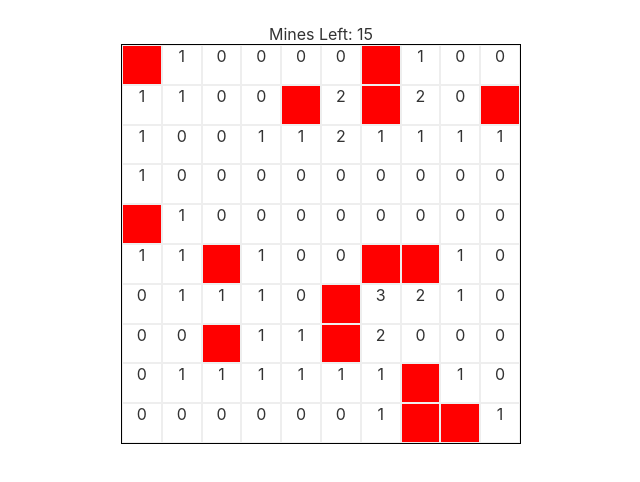
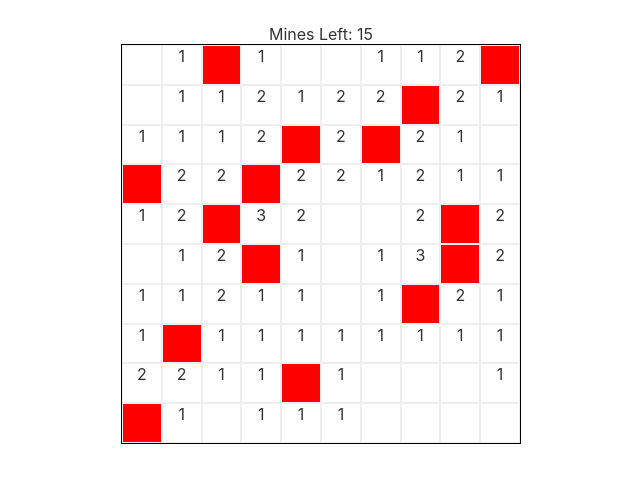
Before and after one commit to lancerdonnie/minecraft, a Svelte app: page / in a window 1280 px wide. Shown: the top 482 px of the page, without its empty margins (319-959 px from the left). Built offline with nearby package versions, Linux system fonts and the light colour scheme.

Commit message:
ended test

```diff
--- a/src/Board.svelte
+++ b/src/Board.svelte
@@ -9,46 +9,6 @@
   let minesLeft = bombs;
   let gameOver = false;
 
-  const calculateNumber = (i, isBomb) => {
-    if (isBomb) return '';
-
-    let number = 0;
-
-    //left
-    if (cells[i + i]?.isBomb) {
-      number++;
-    }
-    //right
-    if (cells[i - 1]?.isBomb) {
-      number++;
-    }
-    //top
-    if (cells[i - board]?.isBomb) {
-      number++;
-    }
-    //bottom
-    if (cells[i + board]?.isBomb) {
-      number++;
-    }
-    //top-left
-    if (cells[i - board - 1]?.isBomb) {
-      number++;
-    }
-    //top-right
-    if (cells[i - board + 1]?.isBomb) {
-      number++;
-    }
-    //bottom-right
-    if (cells[i + board + 1]?.isBomb) {
-      number++;
-    }
-    //bottom-left
-    if (cells[i + board - 1]?.isBomb) {
-      number++;
-    }
-    return number;
-  };
-
   const calculateNumber2 = (i) => {
     const right = cells[i + 1];
     const top = cells[i - board];
@@ -56,8 +16,8 @@
     const bottom = cells[i + board];
     const bottomRight = cells[i + 1 + board];
     const bottomLeft = cells[i - 1 + board];
-    const topLeft = cells[i + 1 - board];
-    const topRight = cells[i - 1 - board];
+    const topRight = cells[i + 1 - board];
+    const topLeft = cells[i - 1 - board];
 
     //top left
     if (i === 0) {
@@ -111,12 +71,11 @@
       bottom.value++;
       right.value++;
       bottomRight.value++;
-      //bug
       topRight.value++;
       return;
     }
     //right
-    if (boardSize / (i + 1) === 0) {
+    if ((i + 1) % board === 0) {
       top.value++;
       bottom.value++;
       left.value++;
@@ -124,6 +83,7 @@
       bottomLeft.value++;
       return;
     }
+
     // any
     top.value++;
     bottom.value++;
@@ -134,6 +94,8 @@
     topLeft.value++;
     bottomLeft.value++;
   };
+
+  cells.forEach((e) => e.isBomb && calculateNumber2(e.index));
 
   const handleBoardClick = (e) => {
     if (gameOver) e.stopPropagation();
@@ -155,12 +117,7 @@
   >
     <!-- n={calculateNumber(i, cell.isBomb) || ''} -->
     {#each cells as cell, i}
-      <Cell
-        bind:minesLeft
-        bind:gameOver
-        {cell}
-        number={cell.isBomb ? calculateNumber2(i) : ''}
-      />
+      <Cell bind:minesLeft bind:gameOver {cell} />
     {/each}
   </div>
 </div>
--- a/src/Cell.svelte
+++ b/src/Cell.svelte
@@ -1,6 +1,5 @@
 <script>
   export let cell;
-  export let number;
   export let minesLeft;
   export let gameOver;
 
@@ -37,7 +36,7 @@
     // if (number > 0 && clicked) return number;
     // return '';
   })()} -->
-  {isBomb ? '' : value}
+  {isBomb ? '' : value || ''}
 </div>
 
 <style>
--- a/src/lib/index.js
+++ b/src/lib/index.js
@@ -1,15 +1,12 @@
-import { test1 } from './text';
-
 export const getCells = (bombs, boardSize) => {
   const numbers = random(bombs, boardSize);
-  // return Array.from(Array(boardSize)).map((e, i) => {
-  //   return {
-  //     index: i,
-  //     isBomb: numbers.includes(i),
-  //     value: 0,
-  //   };
-  // });
-  return test1;
+  return Array.from(Array(boardSize)).map((_, i) => {
+    return {
+      index: i,
+      isBomb: numbers.includes(i),
+      value: 0,
+    };
+  });
 };
 
 export const random = (bombs, boardSize) => {
```
Also changed, not shown: src/lib/text.js (deleted).
